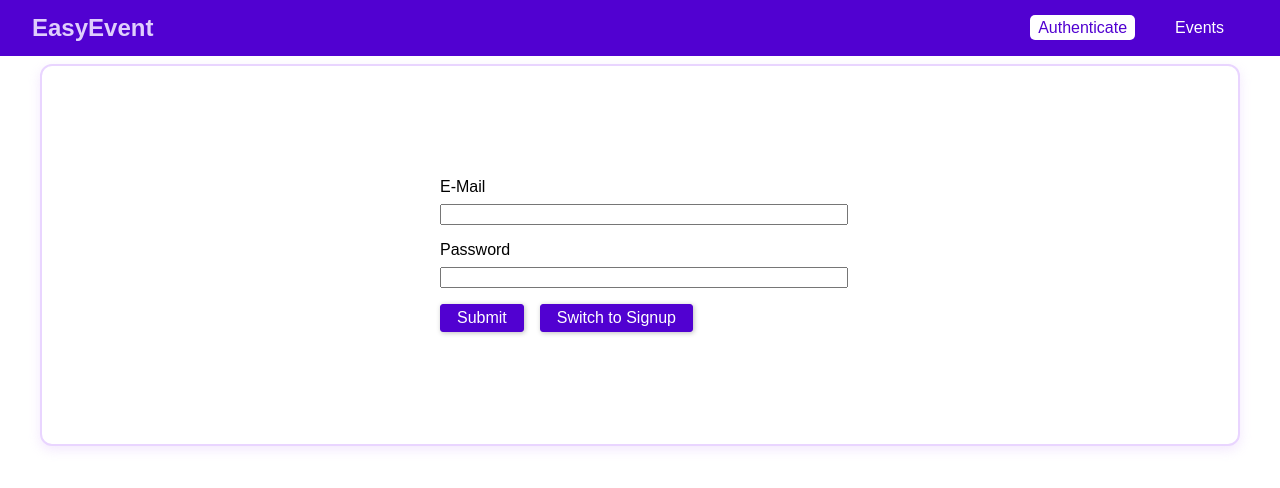
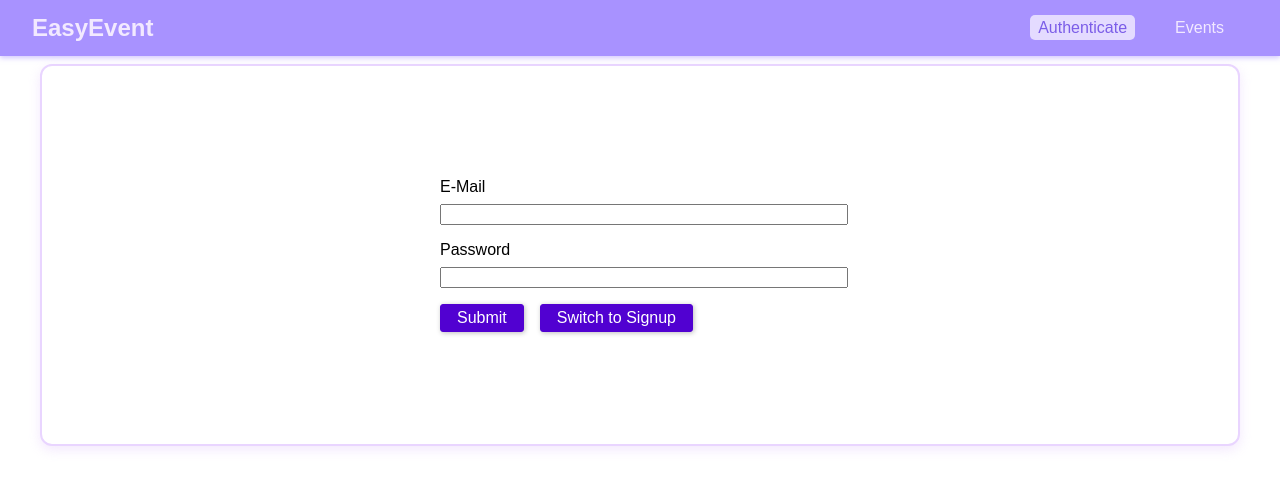
Before and after one commit to Courts02/GraphQLTutorial2, a React (Create React App) app in the folder GraphQL_React-main/frontend/: page /auth in a window 1280 px wide. Shown: the top 488 px of the page. Built offline with nearby package versions, Linux system fonts and the light colour scheme.

Commit message:
Changed CSS

```diff
--- a/GraphQL_React-main/frontend/src/components/Navigation/MainNavigation.css
+++ b/GraphQL_React-main/frontend/src/components/Navigation/MainNavigation.css
@@ -4,18 +4,19 @@
   top: 0;
   width: 100%;
   height: 3.5rem;
-  background: #5101d1;
+  background: #a892ff; /* pastel purple */
   padding: 0 2rem;
   display: flex;
   align-items: center;
   justify-content: space-between;
   box-sizing: border-box;
+  box-shadow: 0 2px 5px rgba(168, 146, 255, 0.5); /* subtle shadow */
 }
 
 .main-navigation__logo h1 {
   margin: 0;
   font-size: 1.5rem;
-  color: #dfcefc;
+  color: #f2e9ff; /* lighter pastel text */
 }
 
 .main-navigation__items {
@@ -37,7 +38,7 @@
 .main-navigation__items a,
 .main-navigation__items button {
   text-decoration: none;
-  color: white;
+  color: #f2e9ff; /* light pastel */
   padding: 0.25rem 0.5rem;
   border: none;
   font: inherit;
@@ -45,6 +46,7 @@
   cursor: pointer;
   vertical-align: middle;
   margin: 0;
+  transition: background-color 0.3s ease, color 0.3s ease;
 }
 
 .main-navigation__items a:hover,
@@ -52,7 +54,7 @@
 .main-navigation__items a.active,
 .main-navigation__items button:hover,
 .main-navigation__items button:active {
-  background: #ffffff;
-  color: #5101d1;
+  background: #e4dbff; /* soft pastel hover background */
+  color: #7b5de8; /* slightly darker pastel purple */
   border-radius: 5px;
 }
```
